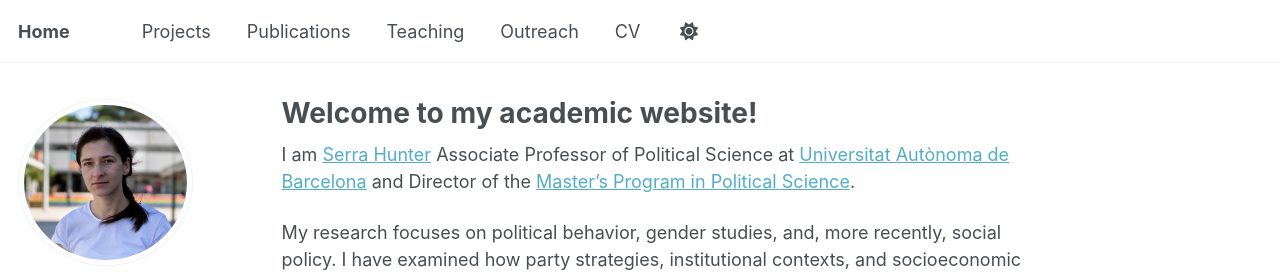
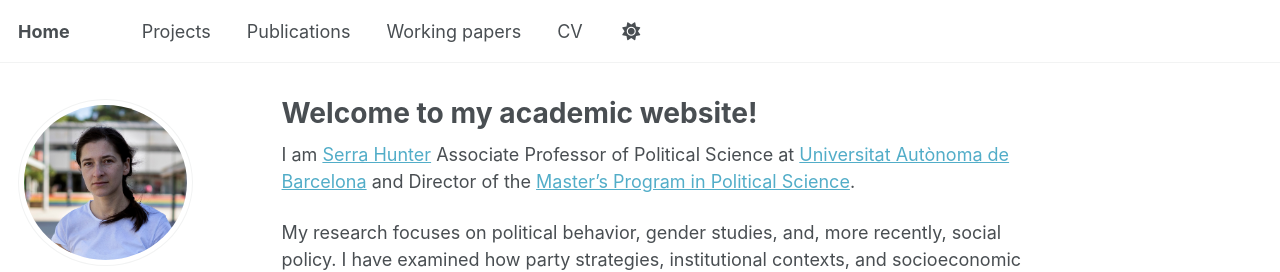
Before and after one commit to cyrila24/personal, a Jekyll site: the page built from index.md, in a window 1280 px wide. Shown: the top 272 px of the page. Built offline with Jekyll 4.4.1, drawn with Linux system fonts in a browser that asks for light colours; some web fonts are replaced; a script that is not in the unit is left out.

Commit message:
Update navigation.yml

```diff
--- a/_data/navigation.yml
+++ b/_data/navigation.yml
@@ -14,11 +14,8 @@ main:
   - title: "Publications"
     url: /publications/
 
-  - title: "Teaching"
-    url: /teaching/
-
-  - title: "Outreach"
-    url: /reachout/
+  - title: "Working papers"
+    url: /papers/
 
   - title: "CV"
     url: /cv/
```
